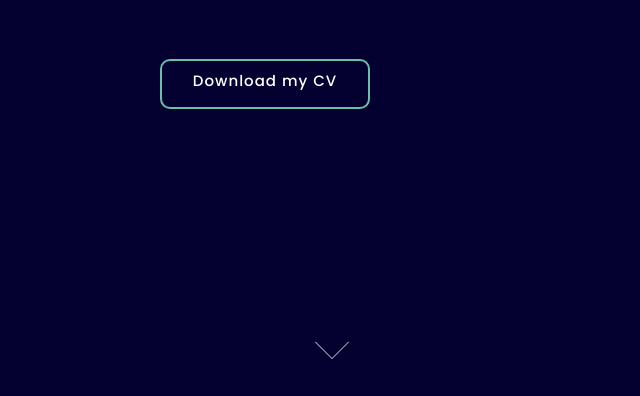
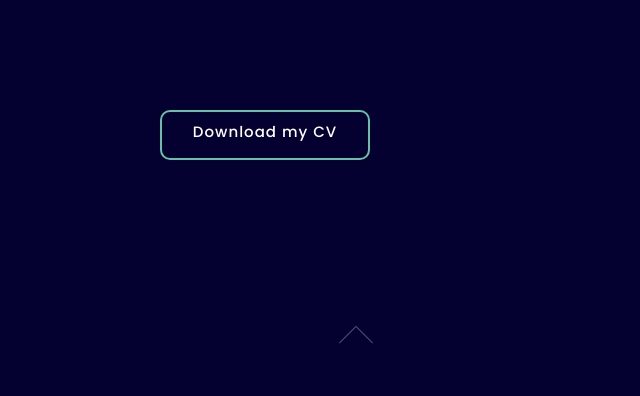
Before and after one commit to aliciabarczak/Profolio_Page, a React (Create React App) app: page / in a window 1280 px wide. Shown: the part 5563-5959 px from the top of the page, without its empty margins (0-640 px from the left). Built offline with nearby package versions, Linux system fonts and the light colour scheme; grey boxes are pictures that could not be loaded.

Commit message:
add back to the top button

```diff
--- a/src/Components/Contact.jsx
+++ b/src/Components/Contact.jsx
@@ -45,8 +45,8 @@ export default function Contact() {
           </div>
         </div>
       </div>
-      <div id="back-to-top" className="ScrollButtons">
-        <a href="#ContactPage">
+      <div id="back-to-top" className="BackScrollButton">
+        <a href="#homepage">
           <span></span>
         </a>
       </div>
--- a/src/Components/Projects.jsx
+++ b/src/Components/Projects.jsx
@@ -264,7 +264,7 @@ export default function ({ videoPlay, setVideoPlay }) {
 
       {videoPlay ? <DooDuelsDemo setVideoPlay={setVideoPlay} /> : null}
       <div id="scrollButton2" className="ScrollButtons">
-        <a href="#BlogPage">
+        <a href="#contact">
           <span></span>
         </a>
       </div>
--- a/src/Styling/AboutMe.css
+++ b/src/Styling/AboutMe.css
@@ -1,5 +1,9 @@
 * {
   box-sizing: border-box;
+}
+
+#AboutMePage {
+  padding-top: 1rem;
 }
 
 .timeline p {
--- a/src/Styling/ScrollButton.css
+++ b/src/Styling/ScrollButton.css
@@ -1,19 +1,20 @@
 .ScrollButtons a {
   position: absolute;
   bottom: 0px;
-  left: 50%;
+  left: 45%;
   z-index: 2;
   display: inline-block;
   -webkit-transform: translate(0, -50%);
   transform: translate(0, -50%);
   transition: opacity 0.3s;
-  margin: 0px;
+  bottom: 10%;
 }
+
+#back-to-top,
 .ScrollButtons a:hover {
   opacity: 0.5;
 }
 
-#back-to-top,
 #scrollButton2,
 #scrollButton a span {
   position: absolute;
@@ -29,11 +30,8 @@
   box-sizing: border-box;
 }
 
-#back-to-top {
-  transform: rotate(90deg) scaleX(-1);
-}
-
 #back-to-top,
+.BackScrollButton,
 #scrollButton2.ScrollButtons {
   position: relative;
   margin: 0px;
@@ -67,3 +65,60 @@
     opacity: 0;
   }
 }
+
+.BackScrollButton {
+  transform: scaleX(-1);
+}
+
+#back-to-top a {
+  position: absolute;
+  bottom: 0px;
+  left: 80%;
+  z-index: 2;
+  display: inline-block;
+  -webkit-transform: translate(0, -50%);
+  transform: translate(0, -50%);
+  transition: opacity 0.3s;
+}
+
+#back-to-top a span {
+  position: absolute;
+  top: 0;
+  width: 24px;
+  height: 24px;
+  border-left: 1px solid #fff;
+  border-bottom: 1px solid #fff;
+  -webkit-transform: rotate(-45deg);
+  transform: rotate(-45deg);
+  -webkit-animation: sdb04 1.5s infinite;
+  animation: sdb04 1.5s infinite;
+  box-sizing: border-box;
+}
+
+@-webkit-keyframes sdb04 {
+  0% {
+    -webkit-transform: rotate(-225deg) translate(0, 0);
+    opacity: 0;
+  }
+  50% {
+    opacity: 1;
+  }
+  100% {
+    -webkit-transform: rotate(-225deg) translate(-20px, 20px);
+    opacity: 0;
+  }
+}
+
+@keyframes sdb04 {
+  0% {
+    transform: rotate(-225deg) translate(0, 0);
+    opacity: 0;
+  }
+  50% {
+    opacity: 1;
+  }
+  100% {
+    transform: rotate(-225deg) translate(-20px, 20px);
+    opacity: 0;
+  }
+}
```
